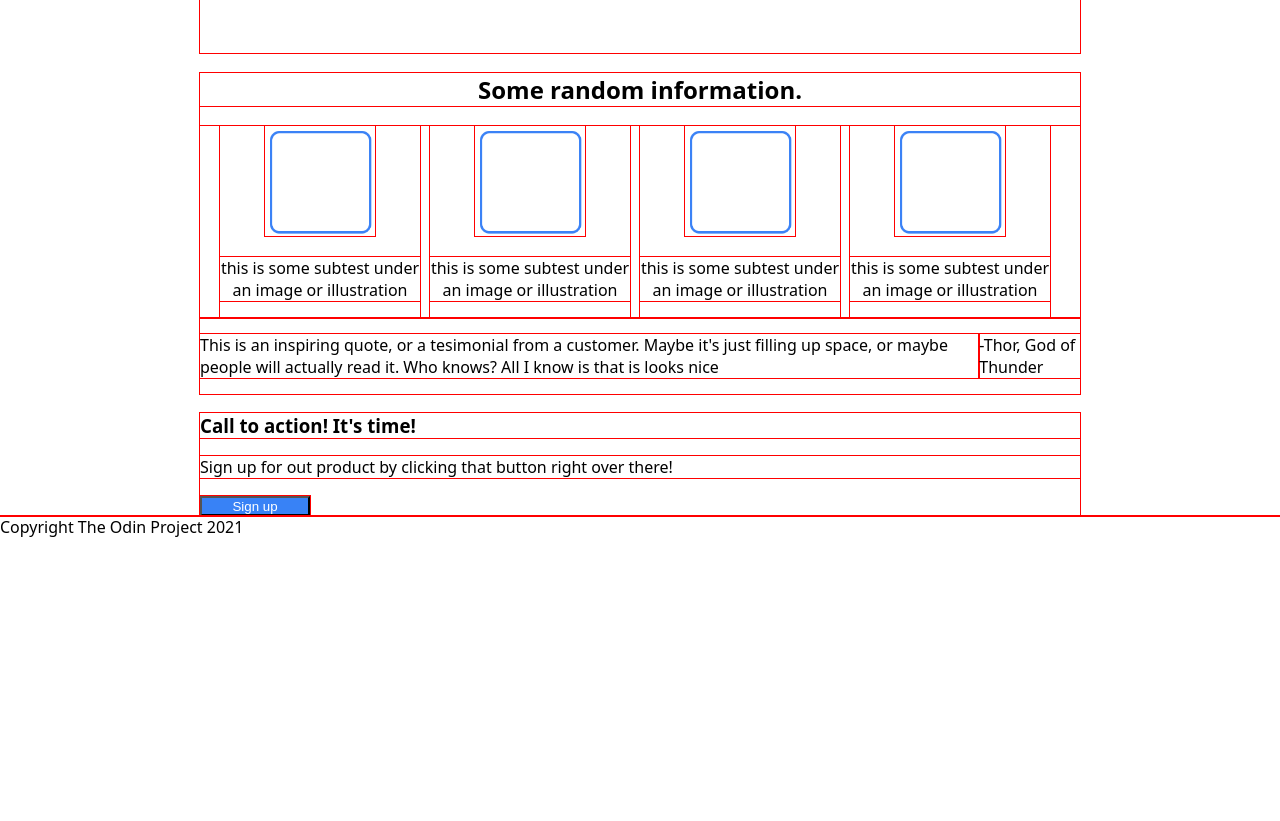
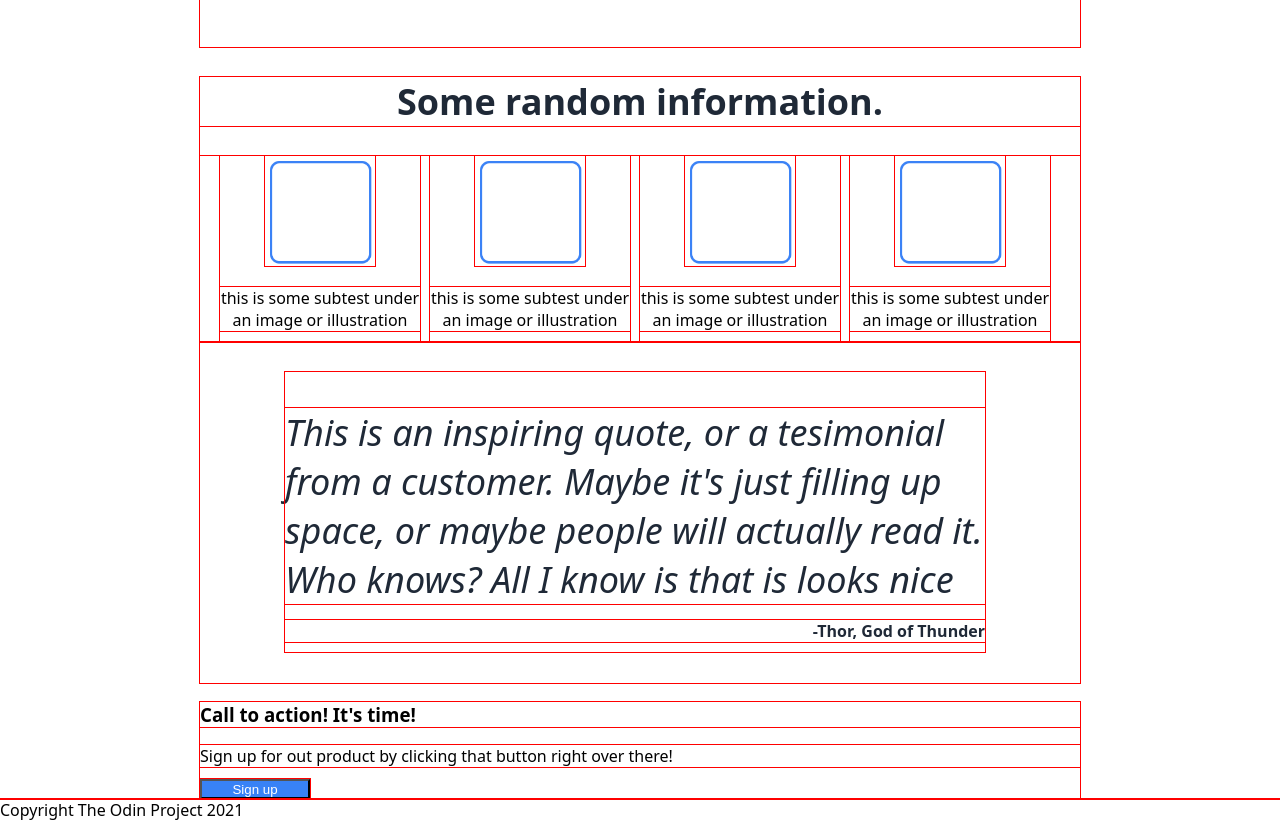
Before and after one commit to Serambe/Landing-Page, a plain HTML site: page index.html in a window 1280 px wide. Shown: the part 616-1437 px from the top of the page. Before the commit the page ends 1154 px from the top, so only its background shows below. Drawn offline with Linux system fonts and the light colour scheme.

Commit message:
Add style to hero3

```diff
--- a/index.html
+++ b/index.html
@@ -50,13 +50,15 @@
                 </div>
             </div>
             <div class="hero3">
-                <p>This is an inspiring quote, or a tesimonial from a customer.
-                Maybe it's just filling up space, or maybe people will actually read it.
-                Who knows? All I know is that is looks nice</p>
-                <p>-Thor, God of Thunder</p>
+                <div class="item2">
+                    <p>This is an inspiring quote, or a tesimonial from a customer.
+                    Maybe it's just filling up space, or maybe people will actually read it.
+                    Who knows? All I know is that is looks nice</p>
+                    <p class="quote">-Thor, God of Thunder</p>
+                </div>
             </div>
             <div class="cl2action">
-            <h3>Call to action! It's time!</h3>
+                <h3>Call to action! It's time!</h3>
                 <p>Sign up for out product by clicking that button right over there!</p>
                 <button>Sign up</button>
             </div>
--- a/style.css
+++ b/style.css
@@ -39,7 +39,7 @@ body{
 
 .hero1-1hd{
     font-size: 48px;
-
+    font-weight: bolder;
 }
 
 .hero1-1sb{
@@ -67,6 +67,9 @@ button {
 .hero2-1{
     display: flex;
     justify-content: center;
+    font-size: 36px;
+    font-weight: bolder;
+    color: #1f2937;
 }
 
 .item{
@@ -86,4 +89,29 @@ button {
 
   .hero3{
     display: flex;
+    justify-content: center;
+    padding-top: 30px;
+    padding-bottom: 30px;
   }
+
+  .item2{
+    width:700px;
+    text-align:start;
+    display:block;
+    margin-right: 10px;
+    margin-bottom: 1px;
+    font-size: 36px;
+    font-style: italic;
+    color: #1f2937;
+
+  }
+  p{
+    margin-bottom: 10px;
+  }
+
+  .quote{
+    text-align: end;
+    font-size: 16px;
+    font-style: normal;
+    font-weight: bolder;
+  }
```
Also changed, not shown: 1 other file.
